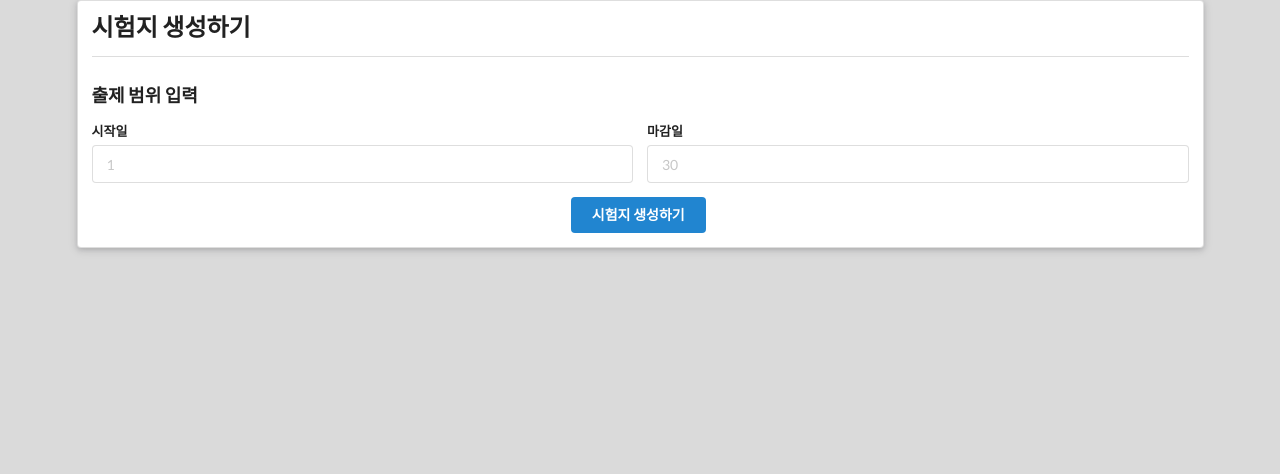
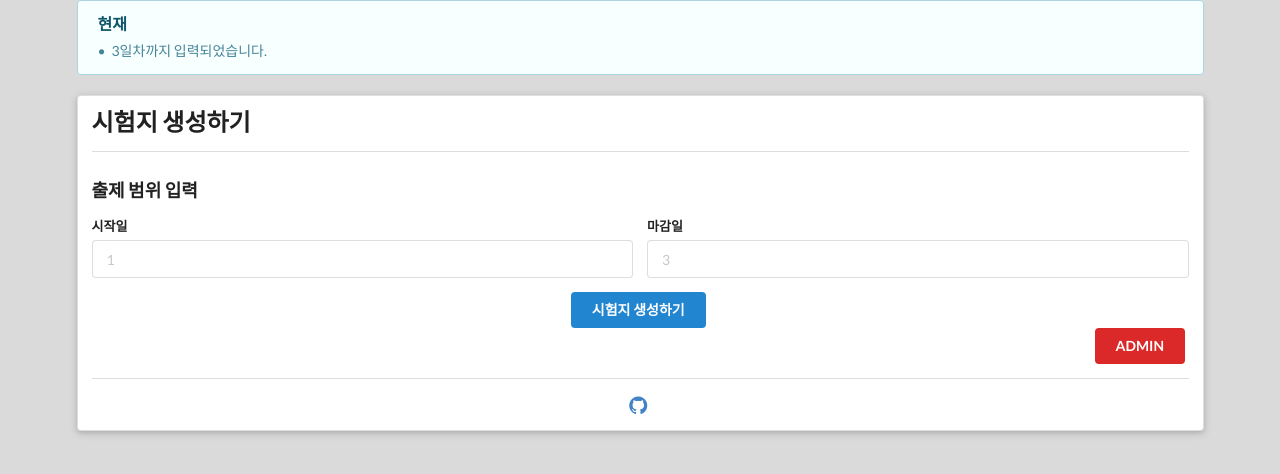
Before and after one commit to recall2300/word, a Django app: page / in a window 1280 px wide. Shown: the top 474 px of the page. Run offline with Django 3.2, Linux system fonts and the light colour scheme; data comes from the database, SQL or seed files in the repository.

Commit message:
add max_day

```diff
--- a/dangi/views.py
+++ b/dangi/views.py
@@ -1,13 +1,14 @@
 from django.shortcuts import render, HttpResponseRedirect
 from django.contrib.admin.views.decorators import staff_member_required
 from .models import Vocabulary
+from django.db.models import Max
 
 
 # Create your views here.
 
 def main(request):
-    word = {'hello': 'hi'}
-    return render(request, 'main.html', word)
+    max_day = Vocabulary.objects.all().aggregate(Max('day'))['day__max']
+    return render(request, 'main.html', {'max_day': max_day})
 
 
 @staff_member_required
--- a/templates/main.html
+++ b/templates/main.html
@@ -3,6 +3,17 @@
 {% block title %}VOCA TEST{% endblock %}
 
 {% block content %}
+    <div class="ui container">
+        <div class="ui info message">
+            <div class="header">
+                현재
+            </div>
+            <ul class="list">
+                <li>{{ max_day }}일차까지 입력되었습니다.</li>
+            </ul>
+        </div>
+    </div>
+    <br>
     <div class="ui container">
         <div class="ui raised middle segment">
             <h2 class="ui header">시험지 생성하기</h2>
@@ -16,7 +27,7 @@
                     </div>
                     <div class="field">
                         <label>마감일</label>
-                        <input type="text" name="last" placeholder="30" required>
+                        <input type="text" name="last" placeholder="{{ max_day }}" required>
                     </div>
 
                 </div>
@@ -24,7 +35,13 @@
                     <button class="ui button blue" type="submit">시험지 생성하기</button>
                 </div>
             </form>
-
+            <div class="ui container right aligned">
+                <a class="ui button red" href="/admin">ADMIN</a>
+            </div>
+            <div class="ui divider"></div>
+            <div class="ui container center aligned">
+                <a href="https://github.com/recall2300/word"><i class="large github icon"></i></a>
+            </div>
         </div>
     </div>
 {% endblock %}
```
